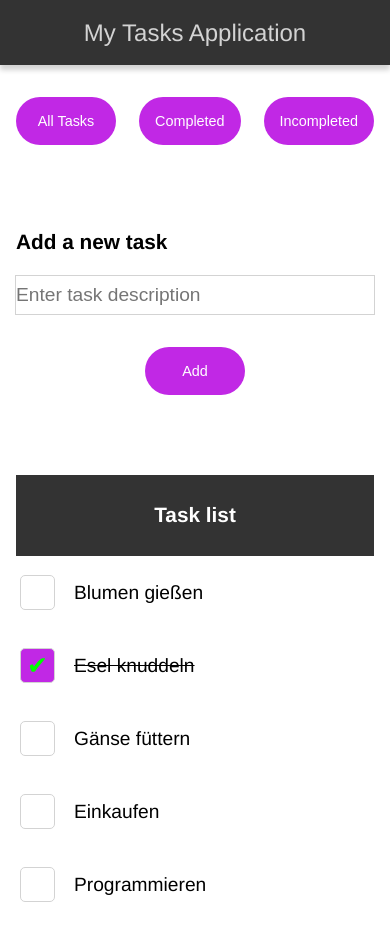
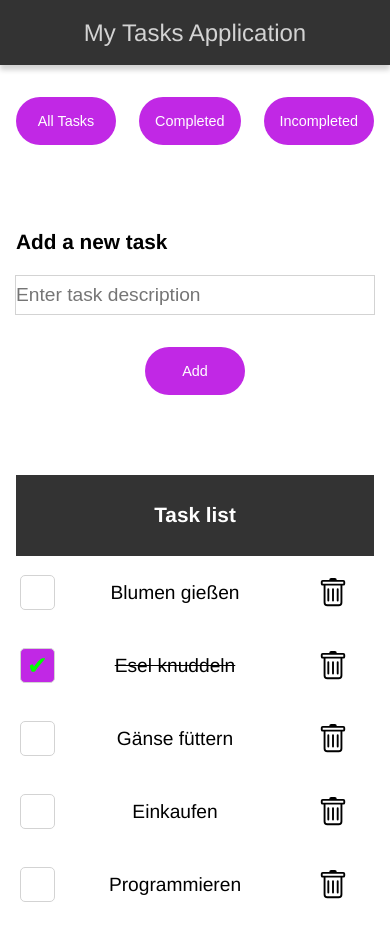
Before and after one commit to Jacques1988/mytasks_d, an Angular app: page / in a window 390 px wide. Built offline with nearby package versions, Linux system fonts and the light colour scheme.

Commit message:
update delete task

```diff
--- a/src/app/services/tasks.service.ts
+++ b/src/app/services/tasks.service.ts
@@ -29,6 +29,11 @@ export class TasksService {
     this.tasks.push(newTask)
   }
 
+  deleteTask(task: Task){
+    let deleteIndex = this.tasks.findIndex((oldTask: Task) => oldTask.id === task.id )
+    this.tasks.splice(deleteIndex, 1)
+  }
+
   filterCompletedTasks(){
     const completedTasks = this.tasks.filter((task: Task) => task.status === "completed")
     this.filteredTasks.set(completedTasks)
--- a/src/app/task-list/task-list.component.html
+++ b/src/app/task-list/task-list.component.html
@@ -5,7 +5,7 @@
   <ul class="list-group">
     @if(tasks()){
         @for(task of tasks(); track task.id){
-    <app-task [task]="task" (updateTaskEvent)="updateTask(task)"></app-task>
+    <app-task [task]="task" (updateTaskEvent)="updateTask(task)" (deleteTaskEvent)="onDeleteTask(task)"></app-task>
     }}
   </ul>
 </section>
--- a/src/app/task-list/task-list.component.ts
+++ b/src/app/task-list/task-list.component.ts
@@ -16,4 +16,8 @@ export class TaskListComponent {
   updateTask(task: Task){
     this.taskService.updateTask(task)
   }
+
+  onDeleteTask(task : Task){
+    this.taskService.deleteTask(task)
+  }
 }
--- a/src/app/task-list/task/task.component.css
+++ b/src/app/task-list/task/task.component.css
@@ -44,15 +44,32 @@ input[type="checkbox"]:checked::after {
     text-decoration: line-through;
 }
 
+.trash{
+    display:flex;
+    justify-content: center;
+    align-items:center;
+    min-width:50px;
+    padding:0 1rem;
+}
+
+@media (max-width:680px){
+    .task-text{
+        padding:0 1rem;
+    }
+}
 
 
 @media (max-width:600px){
     .task-text {
         min-width:unset;
-        padding: 0 1rem;
+       /*  padding: 0 1rem; */
     }
 
     .status {
         display: none;
     }
+
+    .list-group-item{
+        justify-content: space-between;
+    }
 }
--- a/src/app/task-list/task/task.component.html
+++ b/src/app/task-list/task/task.component.html
@@ -1,5 +1,23 @@
 <li class="list-group-item">
-    <input [checked]="task().checked" (change)="toggleStatus()"  type="checkbox" >
-    <span [ngClass]="{'striked-through': task().checked}" class="task-text">{{task().task}}</span>
-    <span class="task-text status">{{task().status}}</span>
+  <input [checked]="task().checked" (change)="toggleStatus()" type="checkbox" />
+  <span [ngClass]="{ 'striked-through': task().checked }" class="task-text">{{
+    task().task
+  }}</span>
+  <span class="task-text status">{{ task().status }}</span>
+  <span (click)="deleteTask()" class="trash">
+    <svg
+      width="30"
+      height="30"
+      fill="currentColor"
+      class="bi bi-trash"
+      viewBox="0 0 16 16"
+    >
+      <path
+        d="M5.5 5.5A.5.5 0 0 1 6 6v6a.5.5 0 0 1-1 0V6a.5.5 0 0 1 .5-.5m2.5 0a.5.5 0 0 1 .5.5v6a.5.5 0 0 1-1 0V6a.5.5 0 0 1 .5-.5m3 .5a.5.5 0 0 0-1 0v6a.5.5 0 0 0 1 0z"
+      />
+      <path
+        d="M14.5 3a1 1 0 0 1-1 1H13v9a2 2 0 0 1-2 2H5a2 2 0 0 1-2-2V4h-.5a1 1 0 0 1-1-1V2a1 1 0 0 1 1-1H6a1 1 0 0 1 1-1h2a1 1 0 0 1 1 1h3.5a1 1 0 0 1 1 1zM4.118 4 4 4.059V13a1 1 0 0 0 1 1h6a1 1 0 0 0 1-1V4.059L11.882 4zM2.5 3h11V2h-11z"
+      />
+    </svg>
+  </span>
 </li>
--- a/src/app/task-list/task/task.component.ts
+++ b/src/app/task-list/task/task.component.ts
@@ -1,4 +1,4 @@
-import { Component,input, inject, output, } from '@angular/core';
+import { Component,input, inject, output, ElementRef, } from '@angular/core';
 import { Task } from '../../models/task';
 import { NgClass } from '@angular/common';
 import { TasksService } from '../../services/tasks.service';
@@ -16,6 +16,7 @@ export class TaskComponent {
   taskService = inject(TasksService)
   task = input.required<Task>()
   updateTaskEvent = output()
+  deleteTaskEvent = output()
 
 
   constructor(){}
@@ -25,4 +26,8 @@ export class TaskComponent {
     this.task().status === "completed" ? this.task().status = "incomplete" : this.task().status = "completed"
     this.updateTaskEvent.emit()
   }
+
+  deleteTask(){
+    this.deleteTaskEvent.emit()
+  }
 }
```
